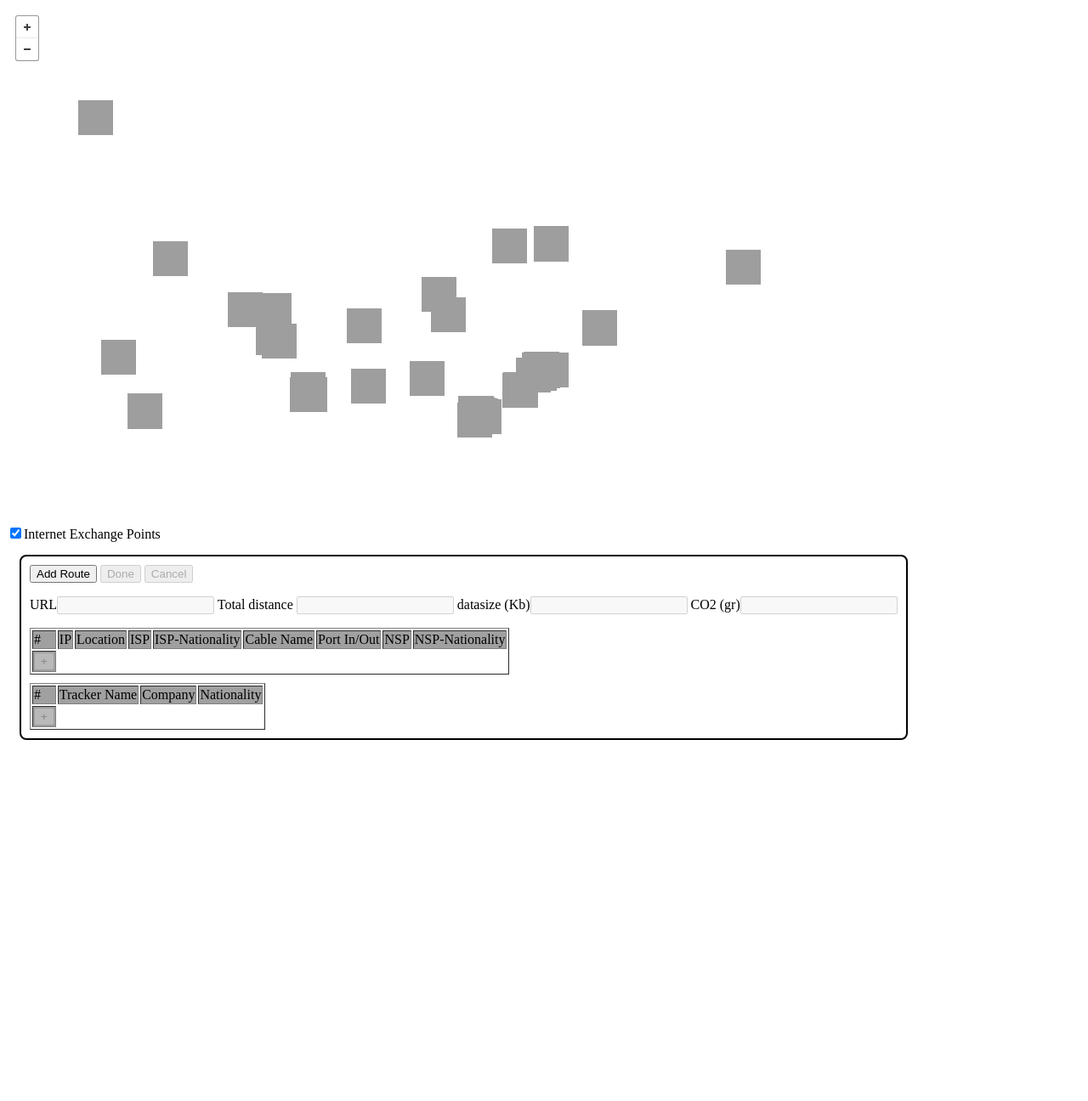
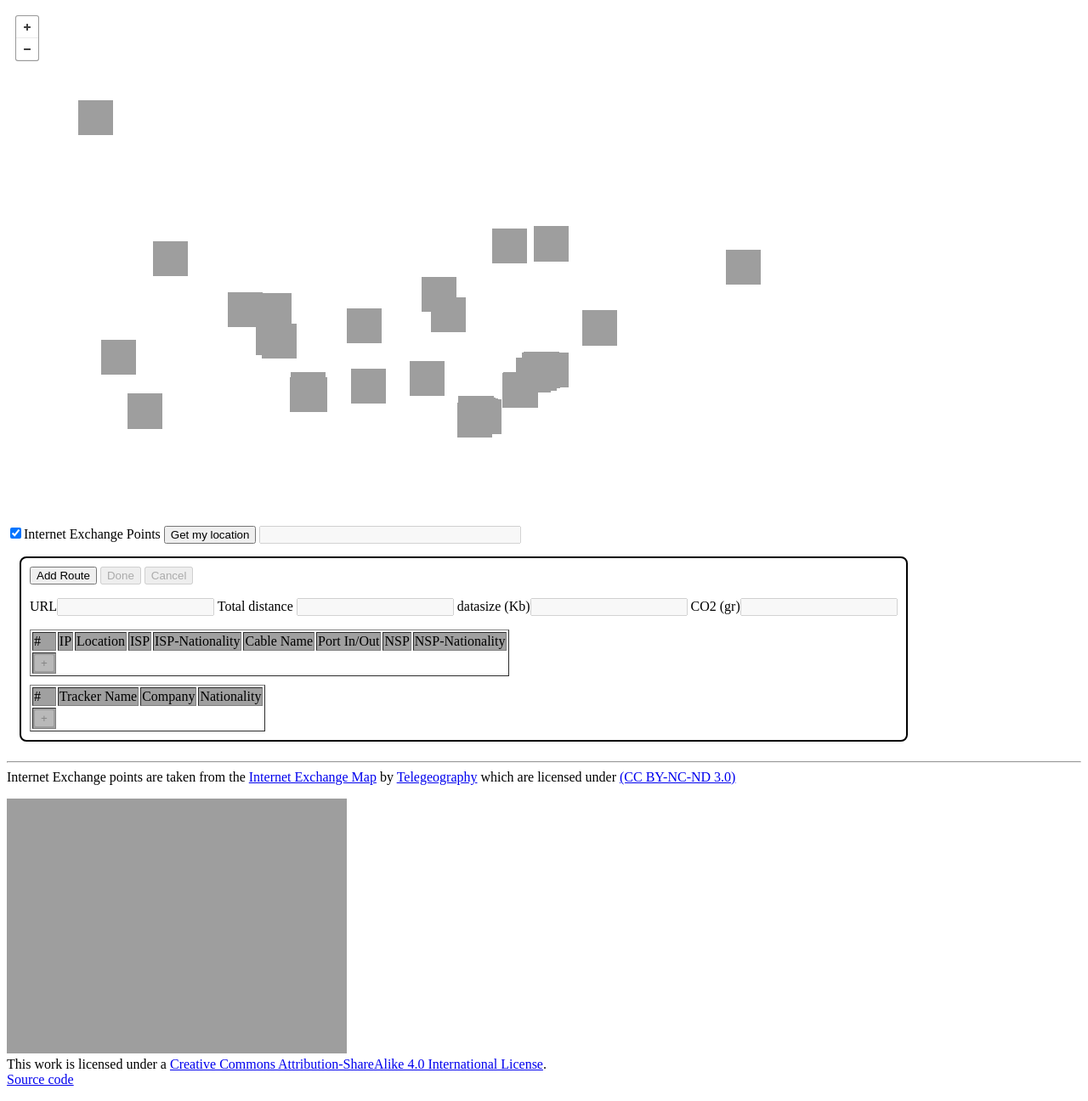
Before and after one commit to transfluxus/traceroutes, a Flask app: page / in a window 1280 px wide. Shown: the whole page at 85% size. Before the commit the page ends 871 px from the top, so only its background shows below. Run offline with Flask 2, Linux system fonts and the light colour scheme; data that the repository does not hold is empty; grey boxes are pictures that could not be loaded.

Commit message:
licences find user location

```diff
--- a/static/main.js
+++ b/static/main.js
@@ -29,6 +29,8 @@ $.get('/today_routes', function(data) {
 });
 
 // get the internet exchange points
+// https://github.com/telegeography/www.internetexchangemap.com
+// https://www.telegeography.com/index.html
 $.ajax({
     url: "/ixp",
     type: "GET",
@@ -409,28 +411,19 @@ function readLocation(geoJSON) {
 
 // console.log(geoCode);
 
-// function locationQuery(lat_,lng_) {
-// 	geocoder.reverseQuery(
-// 		{lat:lat_,lng:lng_},
-// 		function(err, data) {
-// 			if(err !== null) {
-// 				console.log(err);
-// 			}
-// 			if(data !== null) {
-// 				location = readLocation(data);
-// 				//console.log(JSON.stringify(latest));
-// 			}
-// 			// need the data in order to finnish popup.
-// 			tempMarker.bindPopup("<p>"+tempMarker.type+"<br>"
-// 				+$("#marker_description").val()
-// 				+"<br>IP: "+$("#marker_IP").val()
-// 				+"<br>location:"+location+"</p>");
-// 				// reset all values to ""
-// 				$(".marker_value").val("");
-// 				// and clear tempMarker
-// 				tempMarker = null;
-// 		});
-// }
+function locationQuery(location, result_function) {
+	geocoder.reverseQuery(location,
+		function(err, data) {
+			if(err !== null) {
+				console.log(err);
+			}
+			if(data !== null) {
+				// console.log(data);
+				// console.log(data.features[1].text);
+				result_function(data);
+			}
+		});
+}
 
 function showMap(err, data) {
     if (data.lbounds) {
@@ -550,3 +543,27 @@ function ixp_visible() {
         }
     }
 }
+
+var user_location = undefined;
+
+function getUserLocation(){
+	if(user_location !== undefined){
+		map.panTo(user_location);
+		return;
+	}
+	console.log('Searching for user location');
+	if (navigator.geolocation) {
+			navigator.geolocation.getCurrentPosition(function(position){
+				user_location = {lat: position.coords.latitude,lng:position.coords.longitude};
+				map.panTo(user_location);
+				locationQuery(user_location,function(result){
+					$('#user_location')[0].value = result.features[0].place_name;
+					//  + ' / ' + result.features[1].text;
+				});
+			});
+	} else {
+			$('#user_location').value = 'get a newer browser'
+	}
+}
+
+$('#getUserLocationButton').click(getUserLocation());
--- a/static/style.css
+++ b/static/style.css
@@ -10,6 +10,10 @@
     padding: 10px;
     display: inline-block;
     margin: 15px;
+  }
+
+  #user_location{
+    width: 300px;
   }
 
   .coord_input {
--- a/templates/index.html
+++ b/templates/index.html
@@ -31,6 +31,8 @@ add destination address marker with popup showing the tracker
 	<div id='map'></div>
 	<div>
 		<input checked type="checkbox" id="exchange_nodes_checkbox" onchange="ixp_visible()">Internet Exchange Points</input>
+		<button id='getUserLocationButton'>Get my location</button>
+		<input disabled id='user_location'></input>
 	</div>
 	<div id="route_input" class="input_box">
 		<button type="input_add_route" id="input_add_route" value="add marker" onclick="init_route()">Add Route</button>
@@ -80,6 +82,12 @@ add destination address marker with popup showing the tracker
 				</table>
 	</div>
 	<div id='routes'></div>
+	<hr>
+	Internet Exchange points are taken from the <a href='https://www.telegeography.com/telecom-resources/internet-exchange-map/index.html'>Internet Exchange Map</a> by <a href='https://www.telegeography.com/index.html'>Telegeography</a>  which are licensed under <a href='https://creativecommons.org/licenses/by-nc-nd/3.0/'>(CC BY-NC-ND 3.0)<a> <br>
+	<p>
+		<a rel="license" href="http://creativecommons.org/licenses/by-sa/4.0/"><img alt="Creative Commons License" style="border-width:0" src="https://i.creativecommons.org/l/by-sa/4.0/88x31.png" /></a><br />This work is licensed under a <a rel="license" href="http://creativecommons.org/licenses/by-sa/4.0/">Creative Commons Attribution-ShareAlike 4.0 International License</a>.
+		<br><a href='https://github.com/transfluxus/traceroutes'>Source code</a>
+	</p>
 	<script src="{{ url_for('static', filename='main.js')}}"></script>
 </body>
 
```
